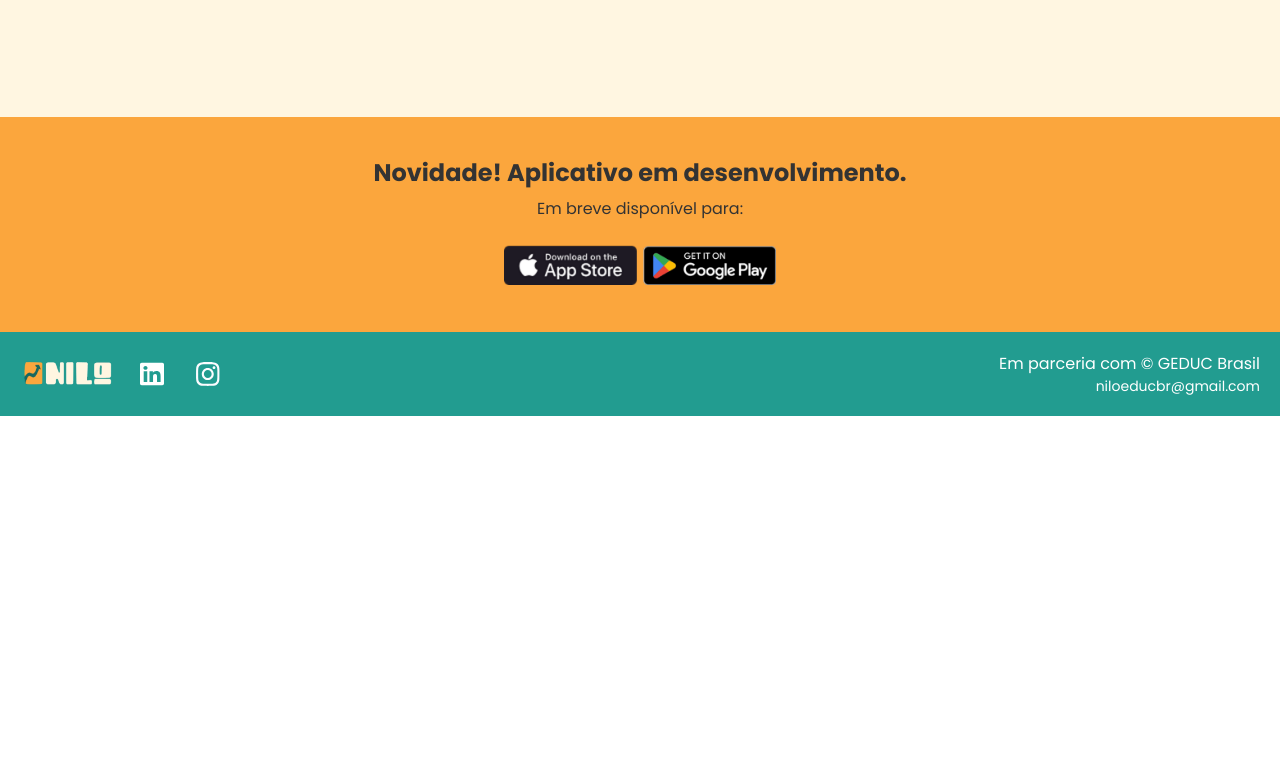
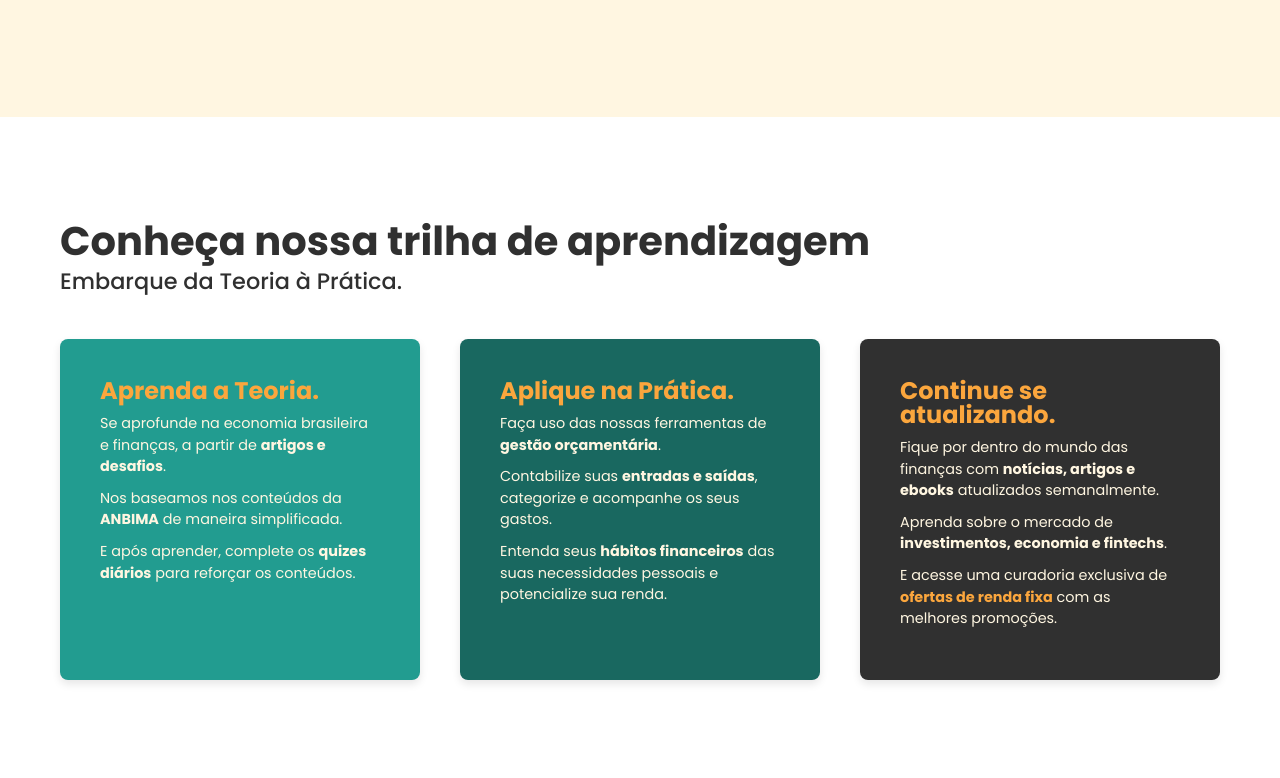
Before and after one commit to gabisaito/gabisaito.github.io, a React (Create React App) app: page /#/ in a window 1280 px wide. Shown: the part 1862-2640 px from the top of the page. Before the commit the page ends 2278 px from the top, so only its background shows below. Built offline with nearby package versions, Linux system fonts and the light colour scheme.

Commit message:
feat: criação da parte de cards sobre trilha de aprendizagem

```diff
--- a/src/Pages/Home/index.jsx
+++ b/src/Pages/Home/index.jsx
@@ -29,6 +29,17 @@ import {
   CheckIcon_b,
   HighlightText_b,
   DetailsImage_b,
+  LearningSectionContainer_c,
+  SectionTitle_c,
+  SectionSubtitle_c,
+  CardsGrid_c,
+  Card_c,
+  CardTitle_c,
+  CardText_c,
+  CardHighlight_c,
+  cardBackground1_c,
+  cardBackground2_c,
+  cardBackground3_c,
 } from './styles';
 
 import ImpactoImage from './assets/jovens.png';
@@ -122,6 +133,51 @@ export default function Home() {
             <DetailsImage_b src={DetalheImage} alt="Detalhes visuais e ícones da plataforma" />
         </BenefitContainer_b>
 
+           <LearningSectionContainer_c>
+      <SectionTitle_c>Conheça nossa trilha de aprendizagem</SectionTitle_c>
+      <SectionSubtitle_c>Embarque da Teoria à Prática.</SectionSubtitle_c>
+
+      <CardsGrid_c>
+        <Card_c background={cardBackground1_c}>
+          <CardTitle_c>Aprenda a Teoria.</CardTitle_c>
+          <CardText_c>
+            Se aprofunde na economia brasileira e finanças, a partir de <CardHighlight_c>artigos e desafios</CardHighlight_c>.
+          </CardText_c>
+          <CardText_c>
+            Nos baseamos nos conteúdos da <CardHighlight_c>ANBIMA</CardHighlight_c> de maneira simplificada.
+          </CardText_c>
+          <CardText_c>
+            E após aprender, complete os <CardHighlight_c>quizes diários</CardHighlight_c> para reforçar os conteúdos.
+          </CardText_c>
+        </Card_c>
+
+        <Card_c background={cardBackground2_c}>
+          <CardTitle_c>Aplique na Prática.</CardTitle_c>
+          <CardText_c>
+            Faça uso das nossas ferramentas de <CardHighlight_c>gestão orçamentária</CardHighlight_c>.
+          </CardText_c>
+          <CardText_c>
+            Contabilize suas <CardHighlight_c>entradas e saídas</CardHighlight_c>, categorize e acompanhe os seus gastos.
+          </CardText_c>
+          <CardText_c>
+            Entenda seus <CardHighlight_c>hábitos financeiros</CardHighlight_c> das suas necessidades pessoais e potencialize sua renda.
+          </CardText_c>
+        </Card_c>
+
+        <Card_c background={cardBackground3_c}>
+          <CardTitle_c>Continue se atualizando.</CardTitle_c>
+          <CardText_c>
+            Fique por dentro do mundo das finanças com <CardHighlight_c>notícias, artigos e ebooks</CardHighlight_c> atualizados semanalmente.
+          </CardText_c>
+          <CardText_c>
+            Aprenda sobre o mercado de <CardHighlight_c>investimentos, economia e fintechs</CardHighlight_c>.
+          </CardText_c>
+          <CardText_c>
+            E acesse uma curadoria exclusiva de <CardHighlight_c orange>ofertas de renda fixa</CardHighlight_c> com as melhores promoções.          </CardText_c>
+        </Card_c>
+      </CardsGrid_c>
+    </LearningSectionContainer_c>
+
             <Footer />
         </>
     )
--- a/src/Pages/Home/styles.jsx
+++ b/src/Pages/Home/styles.jsx
@@ -333,3 +333,110 @@ export const DetailsImage_b = styled.img`
     margin-top: 0;
   }
 `;
+
+/* Cards */
+export const cardBackground1_c = '#229C90';
+export const cardBackground3_c = '#303030';
+export const cardBackground2_c = '#196860';
+export const textColor_c = '#303030';
+export const highlightColor_c = '#FBA63D';
+export const cardTextColor_c = '#FFF6E1';
+
+export const LearningSectionContainer_c = styled(Box)`
+  width: 100%;
+  padding: 80px 20px;
+  background-color: #ffffffff;
+  font-family: 'Poppins', sans-serif;
+  text-align: left;
+
+  @media (min-width: 900px) {
+    padding: 100px 60px;
+  }
+`;
+
+export const SectionTitle_c = styled(Typography)`
+  font-size: 1.5rem !important;
+  font-weight: 700 !important;
+  line-height: 1.2 !important;
+  margin-bottom: 10px;
+  color: ${textColor_c};
+
+  @media (min-width: 600px) {
+    font-size: 2rem !important;
+  }
+
+  @media (min-width: 900px) {
+    font-size: 2.5rem !important;
+  }
+`;
+
+export const SectionSubtitle_c = styled(Typography)`
+  font-size: 0.9rem !important;
+  font-weight: 500 !important;
+  line-height: 1.5 !important;
+  margin-bottom: 20px !important;
+  color: ${textColor_c};
+
+  @media (min-width: 600px) {
+    font-size: 1.2rem !important;
+    margin-bottom: 30px !important;
+  }
+
+  @media (min-width: 900px) {
+    font-size: 1.4rem !important;
+    margin-bottom: 40px !important;
+  }
+`;
+
+export const CardsGrid_c = styled(Box)`
+  display: flex;
+  flex-direction: column;
+  align-items: center;
+  gap: 40px;
+  margin-top: 40px;
+
+  @media (min-width: 900px) {
+    flex-direction: row;
+    justify-content: center;
+    gap: 40px;
+    align-items: stretch;
+  }
+`;
+
+export const Card_c = styled(Box)`
+  width: 100%;
+  max-width: 400px;
+  padding: 40px !important;
+  border-radius: 8px;
+  color: ${cardTextColor_c};
+  text-align: left;
+  box-shadow: 0px 4px 8px rgba(0, 0, 0, 0.1);
+  background-color: ${({ background }) => background};
+`;
+
+export const CardTitle_c = styled(Typography)`
+  font-size: 1.5rem !important;
+  font-weight: 700 !important;
+  line-height: 1 !important;
+  margin-bottom: 10px !important;
+  color: ${highlightColor_c};
+`;
+
+export const CardText_c = styled(Typography)`
+  font-size: 0.7rem !important;
+  line-height: 1;
+  margin-bottom: 10px !important;
+
+  @media (min-width: 600px) {
+    font-size: 0.9rem !important;
+  }
+
+  @media (min-width: 900px) {
+    font-size: 0.9rem !important;
+  }
+`;
+
+export const CardHighlight_c = styled.span`
+  font-weight: 700 !important;
+  color: ${({ orange }) => (orange ? highlightColor_c : 'inherit')};
+`;
```
